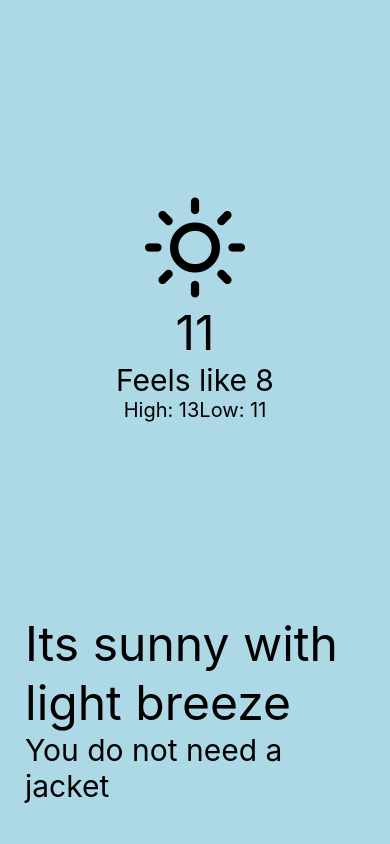
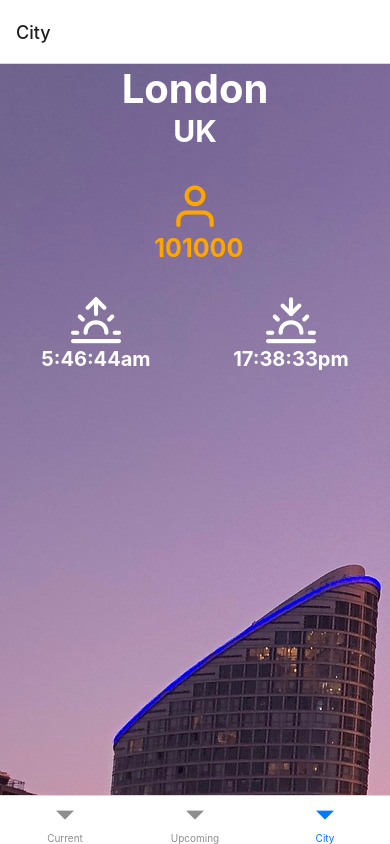
Before and after one commit to emmanueluwa/reloh, a React Native app: screen /City in a window 390 px wide. Built offline with nearby package versions, Linux system fonts and the light colour scheme.

Commit message:
adding tab navigation

```diff
--- a/App.js
+++ b/App.js
@@ -1,20 +1,22 @@
 import React from 'react'
-import { View, StyleSheet } from 'react-native'
 import CurrentWeather from './src/screens/CurrentWeather'
 import UpcomingWeather from './src/screens/UpcomingWeather'
 import City from './src/screens/City'
+import { NavigationContainer } from '@react-navigation/native'
+import { createBottomTabNavigator } from '@react-navigation/bottom-tabs'
+
+const Tab = createBottomTabNavigator()
 
 const App = () => {
   return (
-    <View style={styles.container}>
-      <CurrentWeather />
-    </View>
+    <NavigationContainer>
+      <Tab.Navigator>
+        <Tab.Screen name={'Current'} component={CurrentWeather} />
+        <Tab.Screen name={'Upcoming'} component={UpcomingWeather} />
+        <Tab.Screen name={'City'} component={City} />
+      </Tab.Navigator>
+    </NavigationContainer>
   )
 }
 
-const styles = StyleSheet.create({
-  container: {
-    flex: 1
-  }
-})
 export default App
--- a/package.json
+++ b/package.json
@@ -10,10 +10,14 @@
     "lint": "eslint ."
   },
   "dependencies": {
+    "@react-navigation/bottom-tabs": "^6.5.20",
+    "@react-navigation/native": "^6.1.17",
     "expo": "~50.0.17",
     "expo-status-bar": "~1.11.1",
     "react": "18.2.0",
-    "react-native": "0.73.6"
+    "react-native": "0.73.6",
+    "react-native-safe-area-context": "4.8.2",
+    "react-native-screens": "~3.29.0"
   },
   "devDependencies": {
     "@babel/core": "^7.20.0",
--- a/src/components/SafeViewAndroid.js
+++ b/src/components/SafeViewAndroid.js
@@ -4,7 +4,7 @@
   AndroidSafeArea: {
     flex: 1,
     backgroundColor: 'lightblue',
-    // paddingTop: Platform.OS === 'android' ? StatusBar.currentHeight : 0
-    marginTop: StatusBar.currentHeight || 0
+    paddingTop: Platform.OS === 'android' ? StatusBar.currentHeight : 0
+    // marginTop: StatusBar.currentHeight || 0
   }
 })
```
Also changed, not shown: 1 other file (tests, documents, lock files or other folders).
